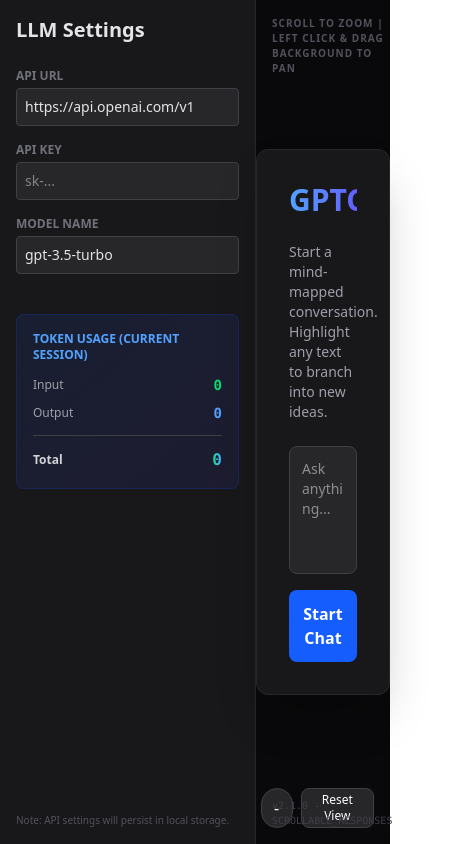
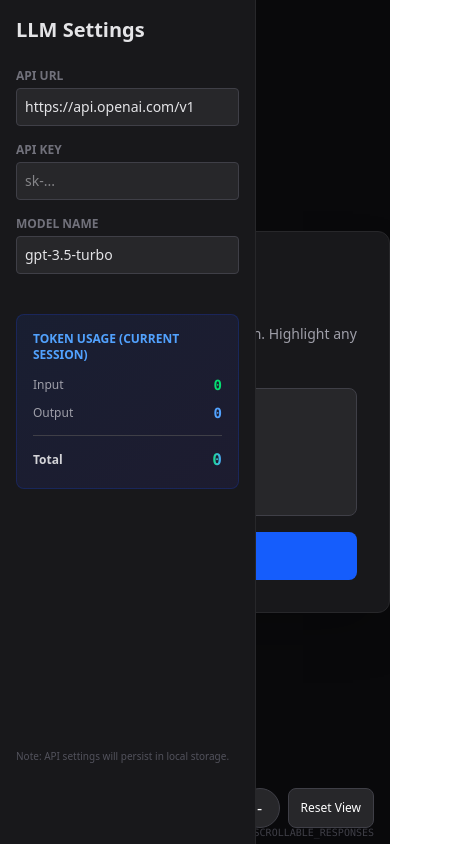
Before and after one commit to mo3rfan/gptcanvas, a React (Vite) app: page / in a window 390 px wide. Shown: the whole page, 453 px wide, since content can reach past the window. Built offline with nearby package versions, Linux system fonts and the light colour scheme.

Commit message:
feat: collapsable sidebar
and some minor UI adjustments

```diff
--- a/src/App.tsx
+++ b/src/App.tsx
@@ -18,6 +18,8 @@
     const stored = localStorage.getItem(STORAGE_KEY);
     return stored ? JSON.parse(stored) : INITIAL_SETTINGS;
   });
+
+  const [isSidebarOpen, setIsSidebarOpen] = useState(true);
 
   const handleSettingsChange = (newSettings: Settings) => {
     localStorage.setItem(STORAGE_KEY, JSON.stringify(newSettings));
@@ -205,6 +207,8 @@
         settings={settings}
         onSettingsChange={handleSettingsChange}
         tokenStats={state.tokenStats}
+        isOpen={isSidebarOpen}
+        onToggle={() => setIsSidebarOpen(!isSidebarOpen)}
       />
 
       <main className="flex-1 flex flex-col relative">
@@ -215,6 +219,7 @@
           onToggleCollapse={handleToggleCollapse}
           onMoveNode={handleMoveNode}
           onUpdateHeight={handleUpdateHeight}
+          isSidebarOpen={isSidebarOpen}
         />
 
         {/* Initial Prompt Overlay if no root */}
@@ -252,7 +257,13 @@
             </div>
           </div>
         )}
-        <div className="absolute bottom-4 left-4 text-[10px] text-zinc-700 font-mono pointer-events-none select-none">
+         <button
+            onClick={() => setIsSidebarOpen(!isSidebarOpen)}
+            className="absolute bottom-4 left-4 z-50 w-10 h-10 bg-zinc-900/50 backdrop-blur-sm border border-zinc-700 text-white rounded-lg hover:bg-zinc-800 transition-colors"
+            >
+            {isSidebarOpen ? '<' : '>'}
+        </button>
+        <div className="absolute bottom-1 right-4 text-[10px] text-zinc-700 font-mono pointer-events-none select-none">
           v2.1.0 - SCROLLABLE_RESPONSES
         </div>
       </main>
--- a/src/components/MindmapCanvas.tsx
+++ b/src/components/MindmapCanvas.tsx
@@ -65,11 +65,12 @@
     onToggleCollapse: (id: string) => void;
     onMoveNode: (id: string, x: number, y: number) => void;
     onUpdateHeight: (id: string, height: number) => void;
+    isSidebarOpen: boolean;
 }
 
-export const MindmapCanvas: React.FC<CanvasProps> = ({ state, onBranch, onReply, onToggleCollapse, onMoveNode, onUpdateHeight }) => {
+export const MindmapCanvas: React.FC<CanvasProps> = ({ state, onBranch, onReply, onToggleCollapse, onMoveNode, onUpdateHeight, isSidebarOpen }) => {
     const [scale, setScale] = useState(1);
-    const [offset, setOffset] = useState({ x: 100, y: 100 });
+    const [offset, setOffset] = useState({ x: (window.innerWidth / 2) - (NODE_WIDTH / 2), y: (window.innerHeight / 2) - (NODE_HEIGHT_ESTIMATE / 2) - 100 });
     const [isDragging, setIsDragging] = useState(false);
     const [draggedNodeId, setDraggedNodeId] = useState<string | null>(null);
     const [activeNodeId, setActiveNodeId] = useState<string | null>(null);
@@ -231,7 +232,7 @@
                 >Reset View</button>
             </div>
 
-            <div className="absolute top-4 left-4 text-[10px] text-zinc-600 pointer-events-none uppercase font-black tracking-widest">
+            <div className={`absolute top-4 left-4 text-[10px] text-zinc-600 pointer-events-none uppercase font-black tracking-widest ${isSidebarOpen ? 'hidden' : ''}`}>
                 Scroll to Zoom | Left Click & Drag Background to Pan
             </div>
         </div>
--- a/src/components/SettingsSidebar.tsx
+++ b/src/components/SettingsSidebar.tsx
@@ -4,16 +4,25 @@
     settings: Settings;
     onSettingsChange: (settings: Settings) => void;
     tokenStats: TokenStats;
+    isOpen: boolean;
+    onToggle: () => void;
 }
 
-export const SettingsSidebar: React.FC<SidebarProps> = ({ settings, onSettingsChange, tokenStats }) => {
+export const SettingsSidebar: React.FC<SidebarProps> = ({ settings, onSettingsChange, tokenStats, isOpen }) => {
     const handleChange = (e: React.ChangeEvent<HTMLInputElement>) => {
         const { name, value } = e.target;
         onSettingsChange({ ...settings, [name]: value });
     };
 
     return (
-        <div className="w-64 bg-zinc-900 border-r border-zinc-800 p-4 flex flex-col gap-4 text-zinc-200">
+        <div
+            className={`
+                absolute top-0 left-0 h-full z-50
+                sidebar w-64 bg-zinc-900 border-r border-zinc-800 p-4 flex flex-col gap-4 text-zinc-200
+                transition-transform duration-300 ease-in-out
+                ${isOpen ? 'translate-x-0' : '-translate-x-full'}
+            `}
+        >
             <h2 className="text-xl font-bold mb-2">LLM Settings</h2>
 
             <div className="flex flex-col gap-1">
@@ -74,7 +83,7 @@
                 </div>
             </div>
 
-            <div className="mt-auto text-[10px] text-zinc-600">
+            <div className="mt-auto pb-16 text-[10px] text-zinc-600">
                 Note: API settings will persist in local storage.
             </div>
         </div>
--- a/src/index.css
+++ b/src/index.css
@@ -42,3 +42,10 @@
 .selection\:bg-blue-300::selection {
     background-color: rgba(147, 197, 253, 0.3);
 }
+
+@media (max-width: 768px) {
+    .sidebar {
+        position: absolute;
+        z-index: 100;
+    }
+}
```
